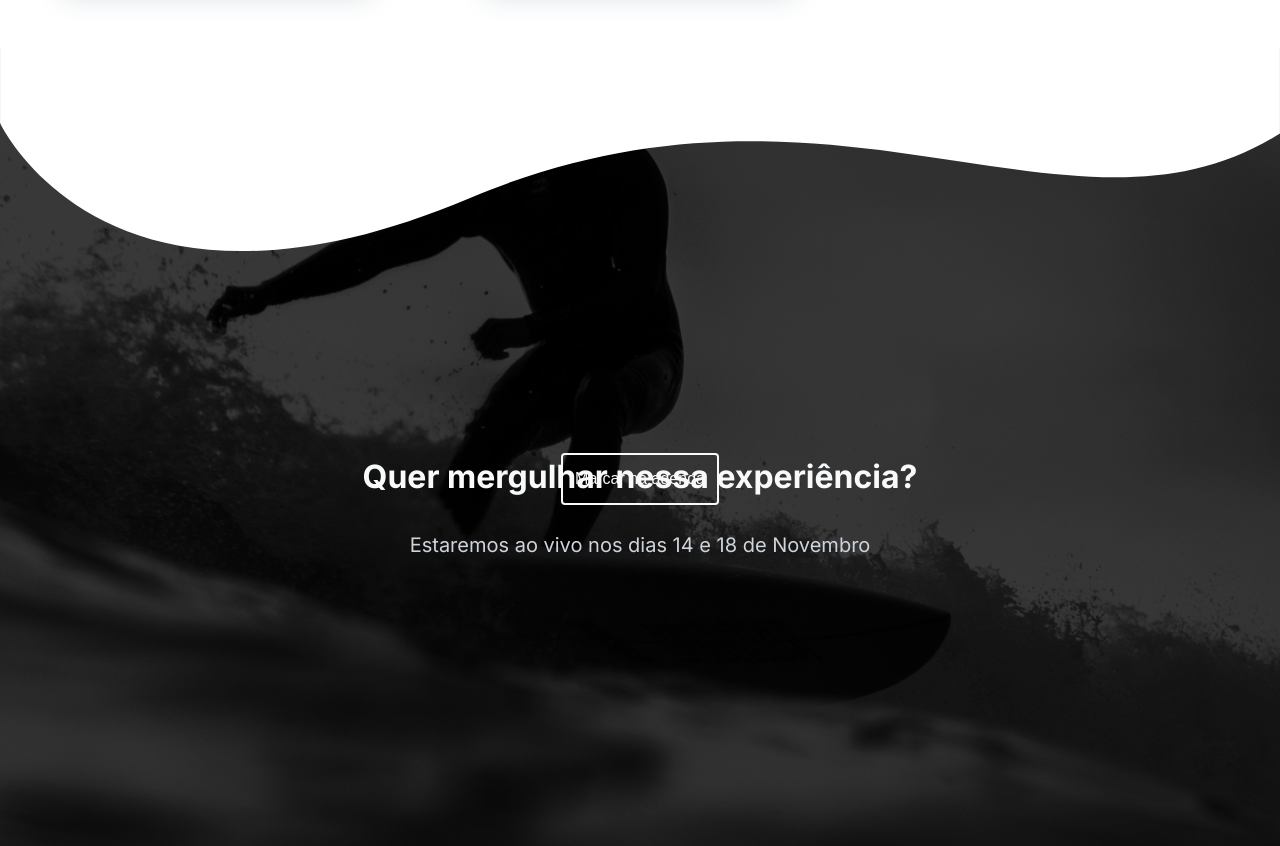
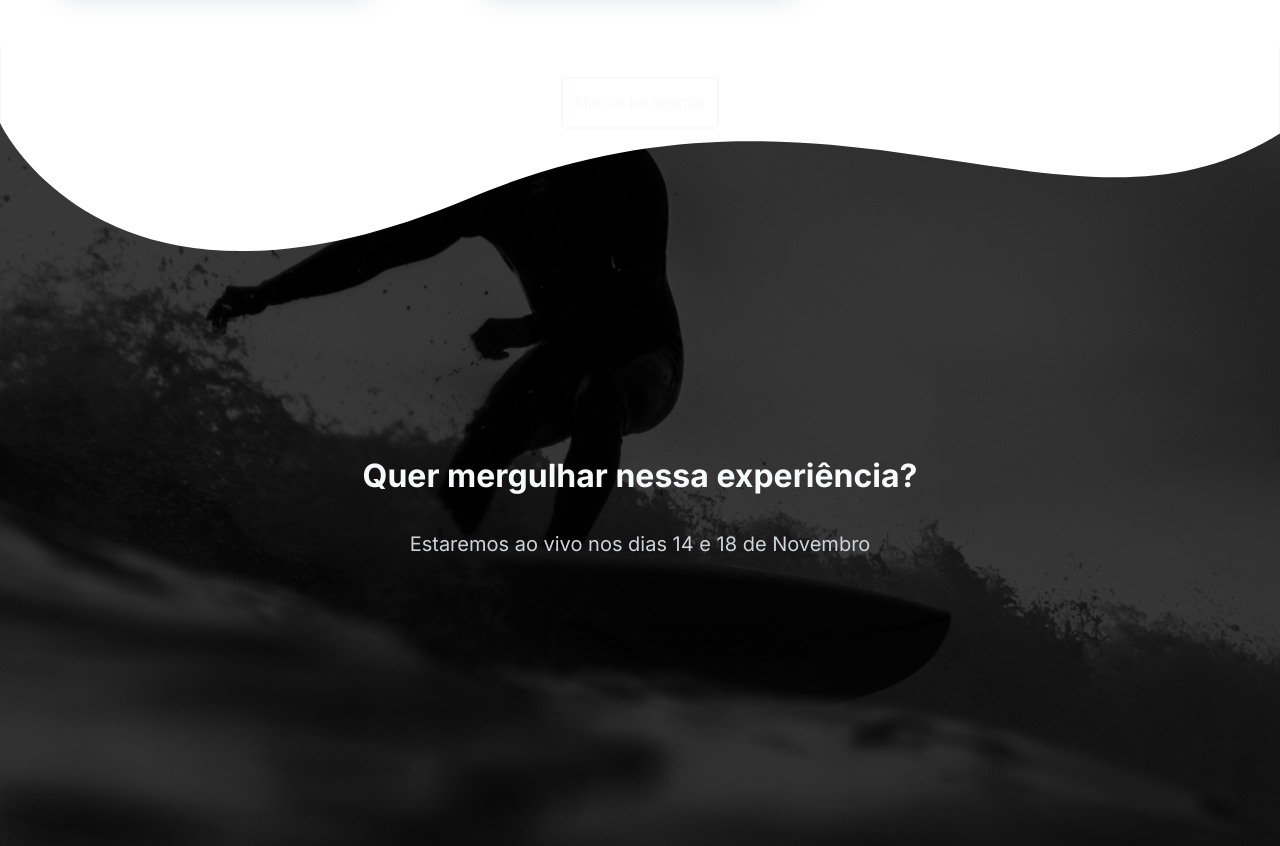
Before and after one commit to Kenzie-Academy-Brasil-Developers/css-intermediario-atividade-surf-energy-base-caiquepb, a plain HTML site: page index.html in a window 1280 px wide. Shown: the part 1983-2829 px from the top of the page. Drawn offline with Linux system fonts and the light colour scheme.

Commit message:
Entrega Corrigida

```diff
--- a/index.html
+++ b/index.html
@@ -143,9 +143,9 @@
             <p class="text-1">
               Estaremos ao vivo nos dias 14 e 18 de Novembro
             </p>
-            <button class="button outline-light">Marcar na agenda</button>
           </div>
         </div>
+        <button class="button outline-light">Marcar na agenda</button>
       </footer>
     </main>
   </body>
--- a/src/styles/button.css
+++ b/src/styles/button.css
@@ -10,7 +10,11 @@
   align-items: center;
   font-size: 14px;
   cursor: pointer;
-  position: sticky;
+  position: sticky;;
+}
+
+footer > .button{
+  margin-top: 30px
 }
 
 .button:hover {
```
